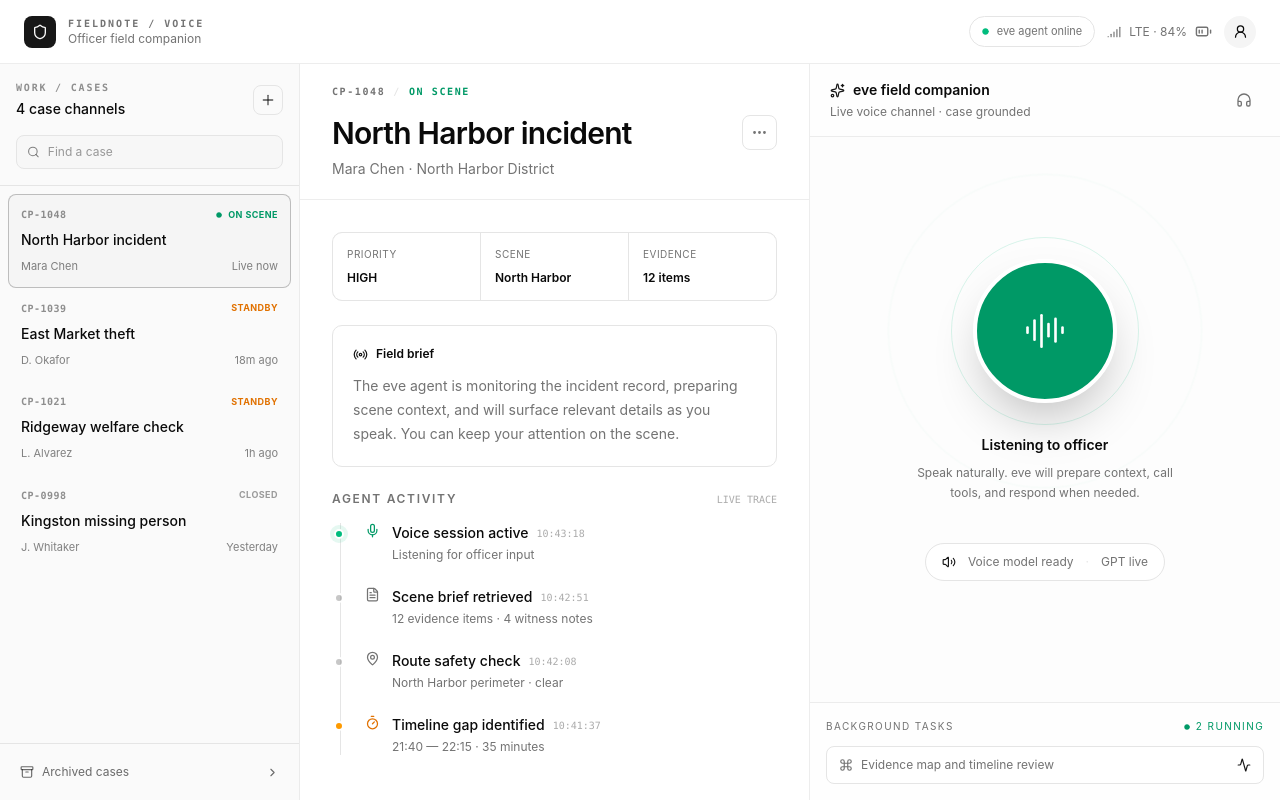
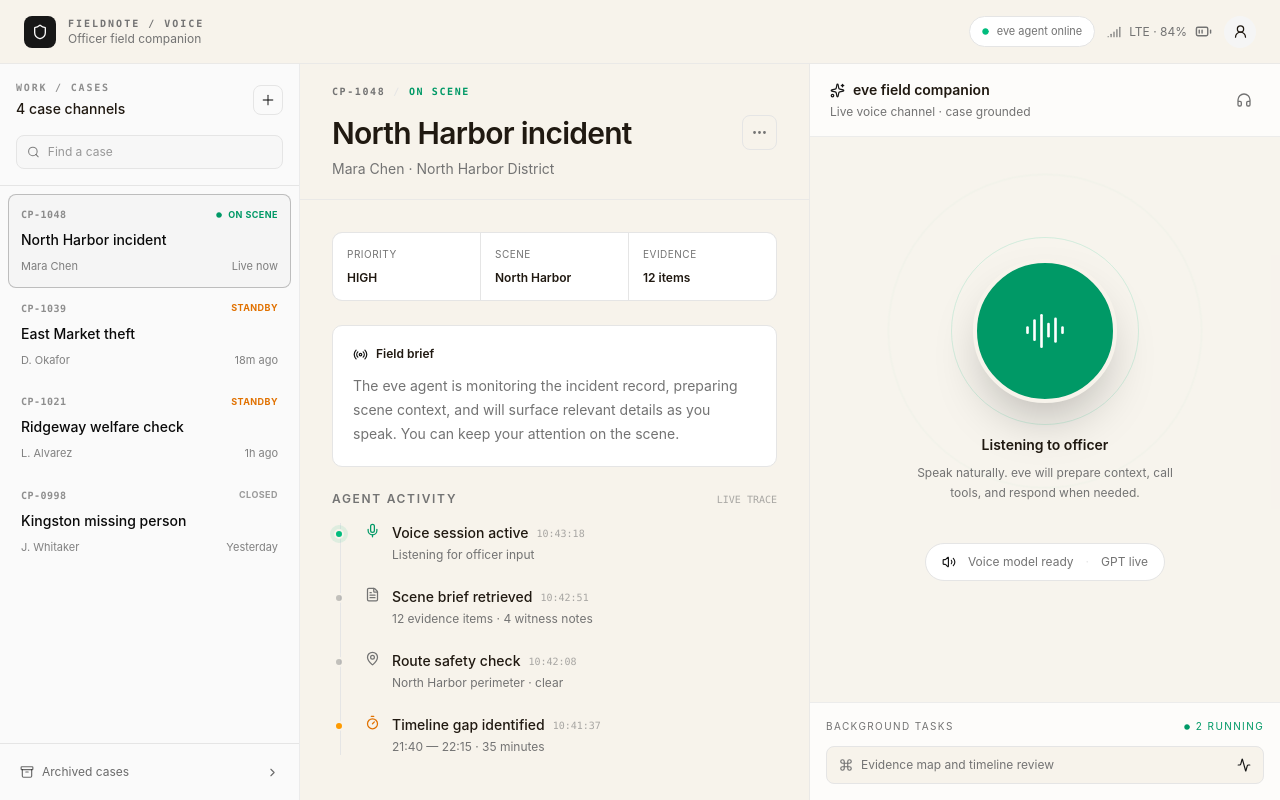
Before and after one commit to Phytonking/fieldnotes, a Next.js app: page / in a window 1280 px wide. Built offline with nearby package versions, Linux system fonts and the light colour scheme.

Commit message:
feat: update color scheme and app metadata\n\nUpdated CSS variables for better visual contrast; changed app title and description for clarity.

```diff
--- a/app/globals.css
+++ b/app/globals.css
@@ -47,8 +47,8 @@
 
 :root {
   color-scheme: light;
-  --background: oklch(1 0 0);
-  --foreground: oklch(0.145 0 0);
+  --background: oklch(0.965 0.012 85);
+  --foreground: oklch(0.22 0.018 70);
   --card: oklch(1 0 0);
   --card-foreground: oklch(0.145 0 0);
   --popover: oklch(1 0 0);
--- a/app/layout.tsx
+++ b/app/layout.tsx
@@ -3,8 +3,8 @@ import type { Metadata, Viewport } from 'next'
 import './globals.css'
 
 export const metadata: Metadata = {
-  title: 'v0 App',
-  description: 'Created with v0',
+  title: 'Fieldnote · Voice Case Companion',
+  description: 'A voice-first field companion for officers and active case work.',
   generator: 'v0.app',
   icons: {
     icon: [
@@ -39,7 +39,7 @@ export default function RootLayout({
   children: React.ReactNode
 }>) {
   return (
-    <html lang="en">
+    <html lang="en" className="light bg-background">
       <body className="antialiased">
         {children}
         {process.env.NODE_ENV === 'production' && <Analytics />}
```
